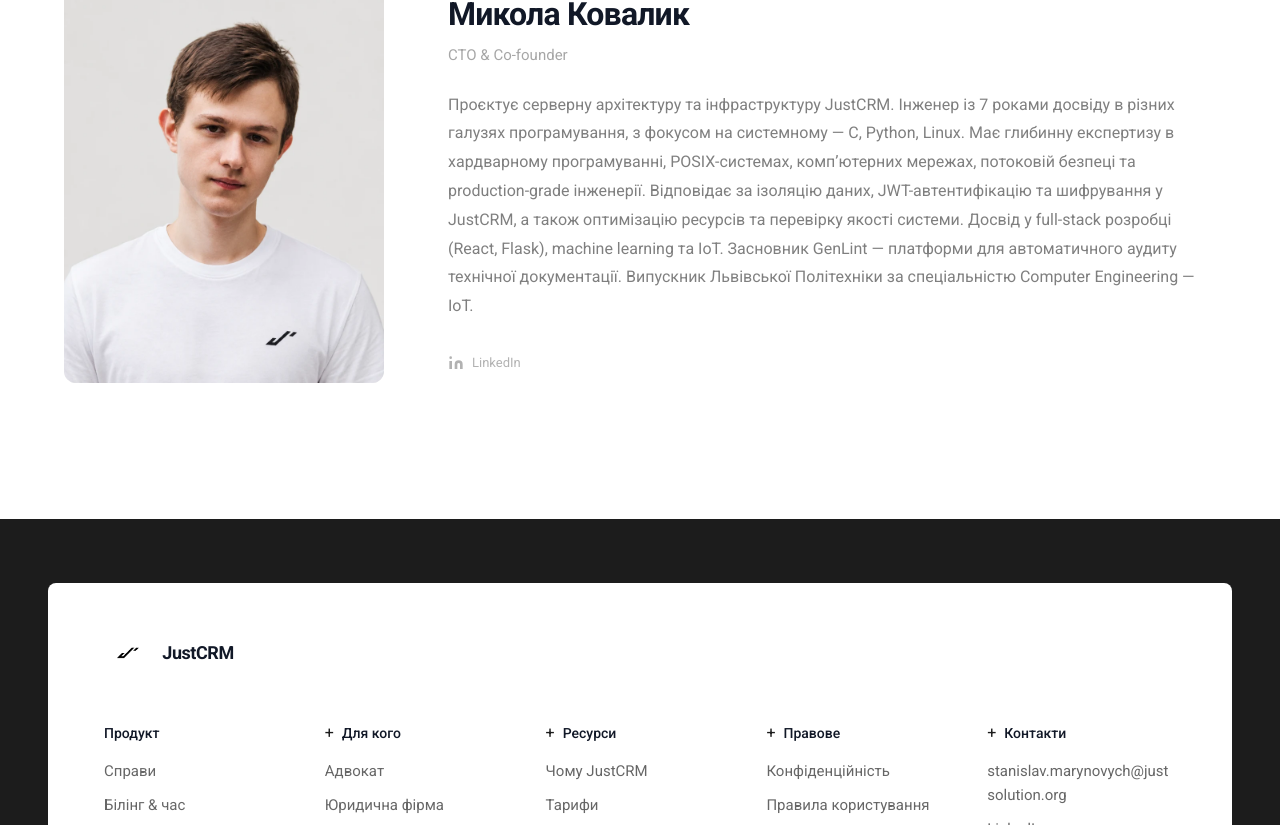
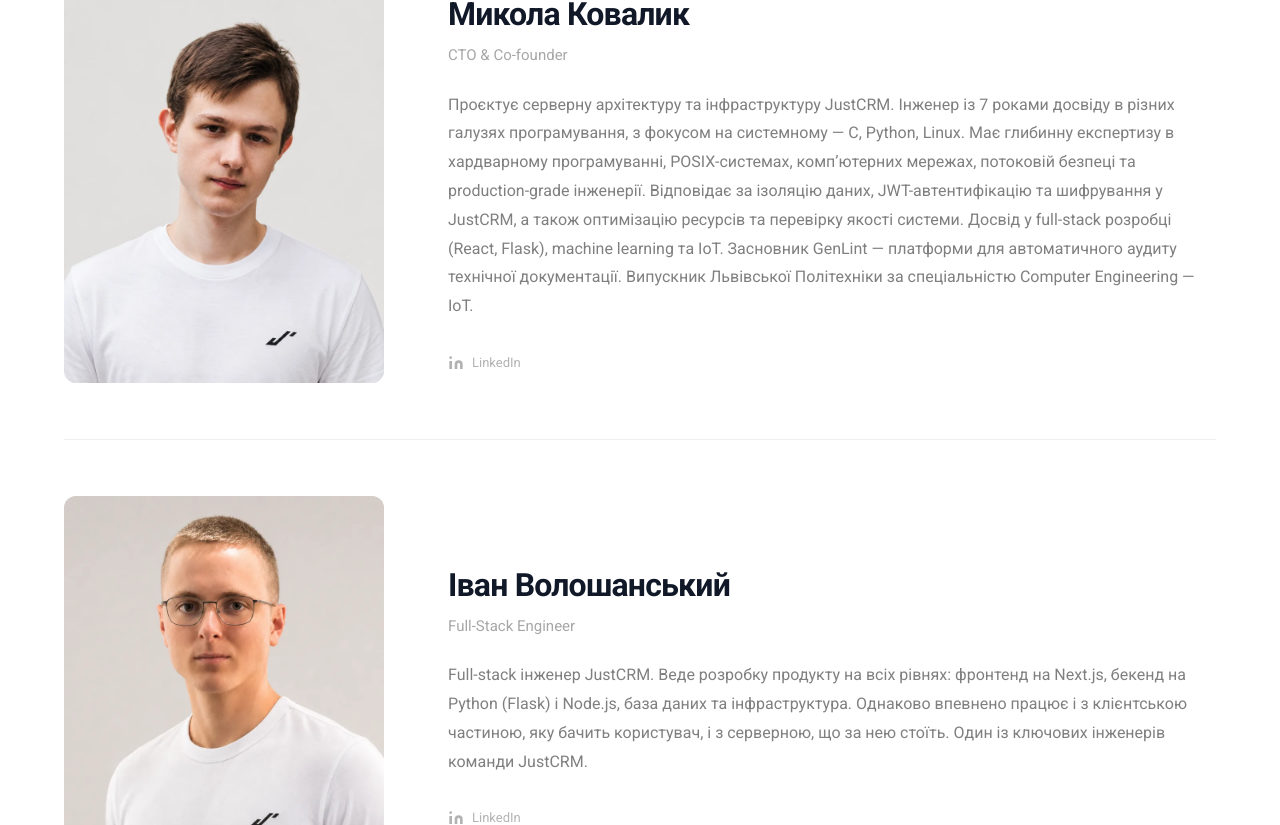
Before and after one commit to Stasewych/justcrm-v2, a Next.js app: page /team in a window 1280 px wide. Shown: the part 1975-2800 px from the top of the page. Built offline with nearby package versions, Linux system fonts and the light colour scheme.

Commit message:
feat(team): add Ivan Voloshanskyi to team page
Full-stack engineer card — photo (team-ivan.webp), bio, and a Person
node in the team JSON-LD graph for E-E-A-T.

Co-Authored-By: Claude Opus 4.8 (1M context) <noreply@anthropic.com>

```diff
--- a/app/structured-data.ts
+++ b/app/structured-data.ts
@@ -48,6 +48,7 @@ const TEAM: { name: string; role: string; linkedin: string }[] = [
   { name: "Станіслав Маринович", role: "Chief of Marketing & Project, Co-founder", linkedin: "https://www.linkedin.com/in/stanislav-marynovych/" },
   { name: "Мар'ян Петльований", role: "AI/ML Engineer & Co-founder", linkedin: "https://www.linkedin.com/in/marian-petlovanyi/" },
   { name: "Микола Ковалик", role: "CTO & Co-founder", linkedin: "https://www.linkedin.com/in/mykola-kovalyk/" },
+  { name: "Іван Волошанський", role: "Full-Stack Engineer", linkedin: "https://www.linkedin.com/in/ivan-voloshanskyi-394936272/" },
 ];
 
 /** Wrap one or more schema nodes into a single @graph document. */
--- a/app/team/page.tsx
+++ b/app/team/page.tsx
@@ -42,6 +42,13 @@ const team = [
     photo: "/images/team-mykola.webp",
     linkedin: "https://www.linkedin.com/in/mykola-kovalyk/",
     bio: "Проєктує серверну архітектуру та інфраструктуру JustCRM. Інженер із 7 роками досвіду в різних галузях програмування, з фокусом на системному — C, Python, Linux. Має глибинну експертизу в хардварному програмуванні, POSIX-системах, комп’ютерних мережах, потоковій безпеці та production-grade інженерії. Відповідає за ізоляцію даних, JWT-автентифікацію та шифрування у JustCRM, а також оптимізацію ресурсів та перевірку якості системи. Досвід у full-stack розробці (React, Flask), machine learning та IoT. Засновник GenLint — платформи для автоматичного аудиту технічної документації. Випускник Львівської Політехніки за спеціальністю Computer Engineering — IoT.",
+  },
+  {
+    name: "Іван Волошанський",
+    role: "Full-Stack Engineer",
+    photo: "/images/team-ivan.webp",
+    linkedin: "https://www.linkedin.com/in/ivan-voloshanskyi-394936272/",
+    bio: "Full-stack інженер JustCRM. Веде розробку продукту на всіх рівнях: фронтенд на Next.js, бекенд на Python (Flask) і Node.js, база даних та інфраструктура. Однаково впевнено працює і з клієнтською частиною, яку бачить користувач, і з серверною, що за нею стоїть. Один із ключових інженерів команди JustCRM.",
   },
 ];
 
```
Also changed, not shown: public/images/team-ivan.webp (added).
